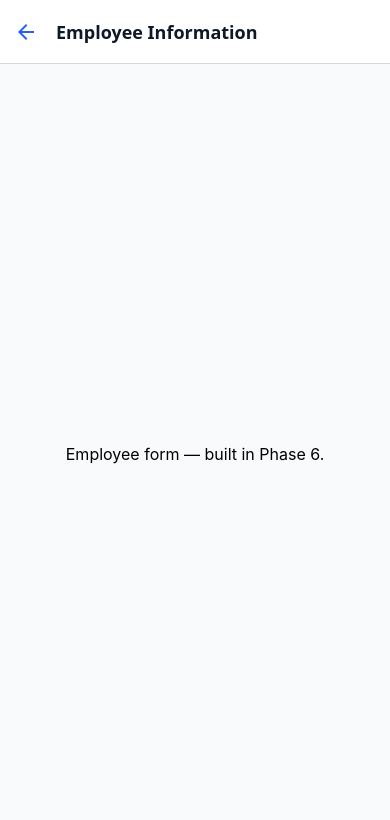
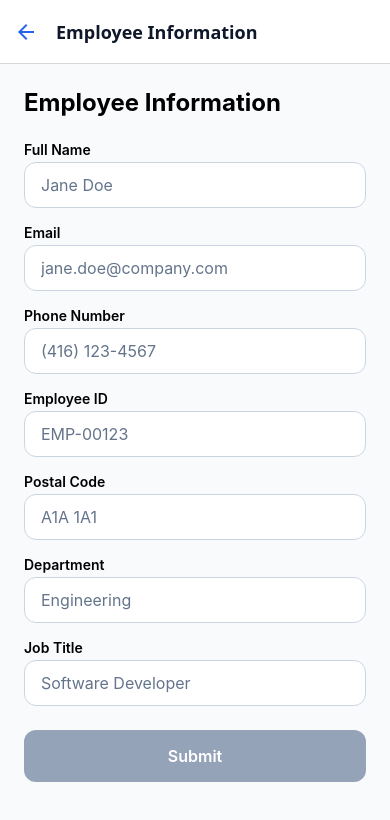
Before and after one commit to ziyamahesaniya/React-Hood-Form-and-Zod, a React Native app in the folder EmployeeFormsApp/: screen /EmployeeForm in a window 390 px wide. Shown: the top 820 px of the page. Built offline with nearby package versions, Linux system fonts and the light colour scheme.

Commit message:
Add shared form types

```diff
--- a/EmployeeFormsApp/src/screens/EmployeeFormScreen.tsx
+++ b/EmployeeFormsApp/src/screens/EmployeeFormScreen.tsx
@@ -1,23 +1,119 @@
 // src/screens/EmployeeFormScreen.tsx
 
-import React from 'react';
-import { View, Text, StyleSheet } from 'react-native';
+import React, { useState } from 'react';
+import { Text, StyleSheet, Alert } from 'react-native';
+import { useForm } from 'react-hook-form';
+import { zodResolver } from '@hookform/resolvers/zod';
+import ScreenContainer from '../components/ScreenContainer';
+import FormInput from '../components/FormInput';
+import SubmitButton from '../components/SubmitButton';
+import { employeeSchema, EmployeeFormData } from '../validation/employeeSchema';
 import { typography } from '../theme/typography';
-import { colors } from '../theme/colors';
+import { spacing } from '../theme/spacing';
 
 export default function EmployeeFormScreen() {
+  const [isSubmitting, setIsSubmitting] = useState(false);
+
+  const {
+    control,
+    handleSubmit,
+    reset,
+    formState: { isValid },
+  } = useForm<EmployeeFormData>({
+    resolver: zodResolver(employeeSchema),
+    mode: 'onTouched',
+    reValidateMode: 'onChange',
+    defaultValues: {
+      fullName: '',
+      email: '',
+      phoneNumber: '',
+      employeeId: '',
+      postalCode: '',
+      department: '',
+      jobTitle: '',
+    },
+  });
+
+  const onSubmit = async (data: EmployeeFormData) => {
+    setIsSubmitting(true);
+    // Simulates a network call. In a real app this would POST `data`
+    // to an API; for this assignment, a short delay demonstrates the
+    // loading state and gives visible submit feedback.
+    await new Promise((resolve) => setTimeout(resolve, 1000));
+    setIsSubmitting(false);
+    Alert.alert('Success', `Employee record created for ${data.fullName}.`);
+    reset();
+  };
+
   return (
-    <View style={styles.container}>
-      <Text style={typography.body}>Employee form — built in Phase 6.</Text>
-    </View>
+    <ScreenContainer>
+      <Text style={[typography.heading, styles.spacingBottom]}>
+        Employee Information
+      </Text>
+
+      <FormInput
+        control={control}
+        name="fullName"
+        label="Full Name"
+        placeholder="Jane Doe"
+        autoCapitalize="words"
+      />
+      <FormInput
+        control={control}
+        name="email"
+        label="Email"
+        placeholder="jane.doe@company.com"
+        autoCapitalize="none"
+        keyboardType="email-address"
+      />
+      <FormInput
+        control={control}
+        name="phoneNumber"
+        label="Phone Number"
+        placeholder="(416) 123-4567"
+        keyboardType="phone-pad"
+      />
+      <FormInput
+        control={control}
+        name="employeeId"
+        label="Employee ID"
+        placeholder="EMP-00123"
+        autoCapitalize="characters"
+      />
+      <FormInput
+        control={control}
+        name="postalCode"
+        label="Postal Code"
+        placeholder="A1A 1A1"
+        autoCapitalize="characters"
+      />
+      <FormInput
+        control={control}
+        name="department"
+        label="Department"
+        placeholder="Engineering"
+        autoCapitalize="words"
+      />
+      <FormInput
+        control={control}
+        name="jobTitle"
+        label="Job Title"
+        placeholder="Software Developer"
+        autoCapitalize="words"
+      />
+
+      <SubmitButton
+        label="Submit"
+        onPress={handleSubmit(onSubmit)}
+        disabled={!isValid}
+        isLoading={isSubmitting}
+      />
+    </ScreenContainer>
   );
 }
 
 const styles = StyleSheet.create({
-  container: {
-    flex: 1,
-    backgroundColor: colors.background,
-    alignItems: 'center',
-    justifyContent: 'center',
+  spacingBottom: {
+    marginBottom: spacing.lg,
   },
 });
--- a/EmployeeFormsApp/src/validation/signUpSchema.ts
+++ b/EmployeeFormsApp/src/validation/signUpSchema.ts
@@ -6,6 +6,7 @@ import { emailSchema, nameSchema, passwordMinLengthSchema } from './sharedSchema
 // Extends the shared minimum-length rule with strength requirements
 // specific to account creation — Sign In intentionally does not
 // require these, since it's just checking an existing password.
+// Regex generated using https://regexr.com/3e48o
 const strongPasswordSchema = passwordMinLengthSchema
   .regex(/[A-Z]/, 'Must include at least one uppercase letter')
   .regex(/[a-z]/, 'Must include at least one lowercase letter')
```
